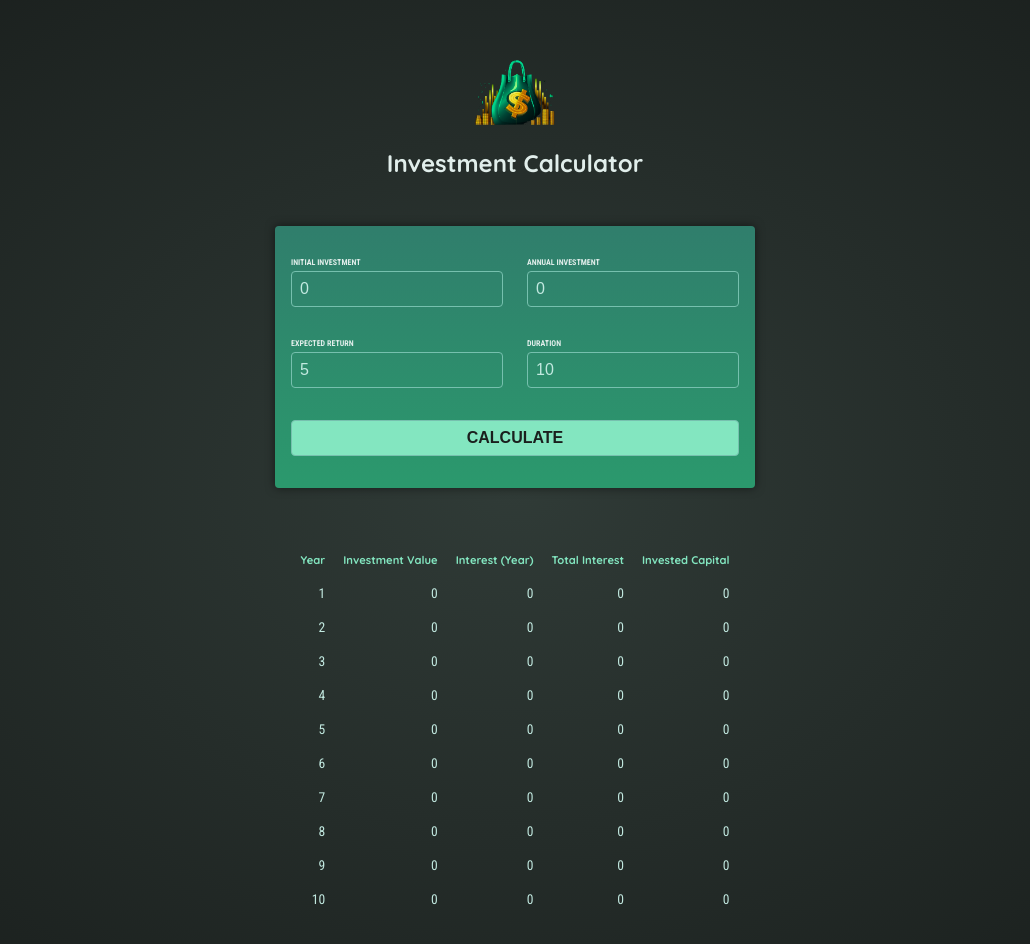
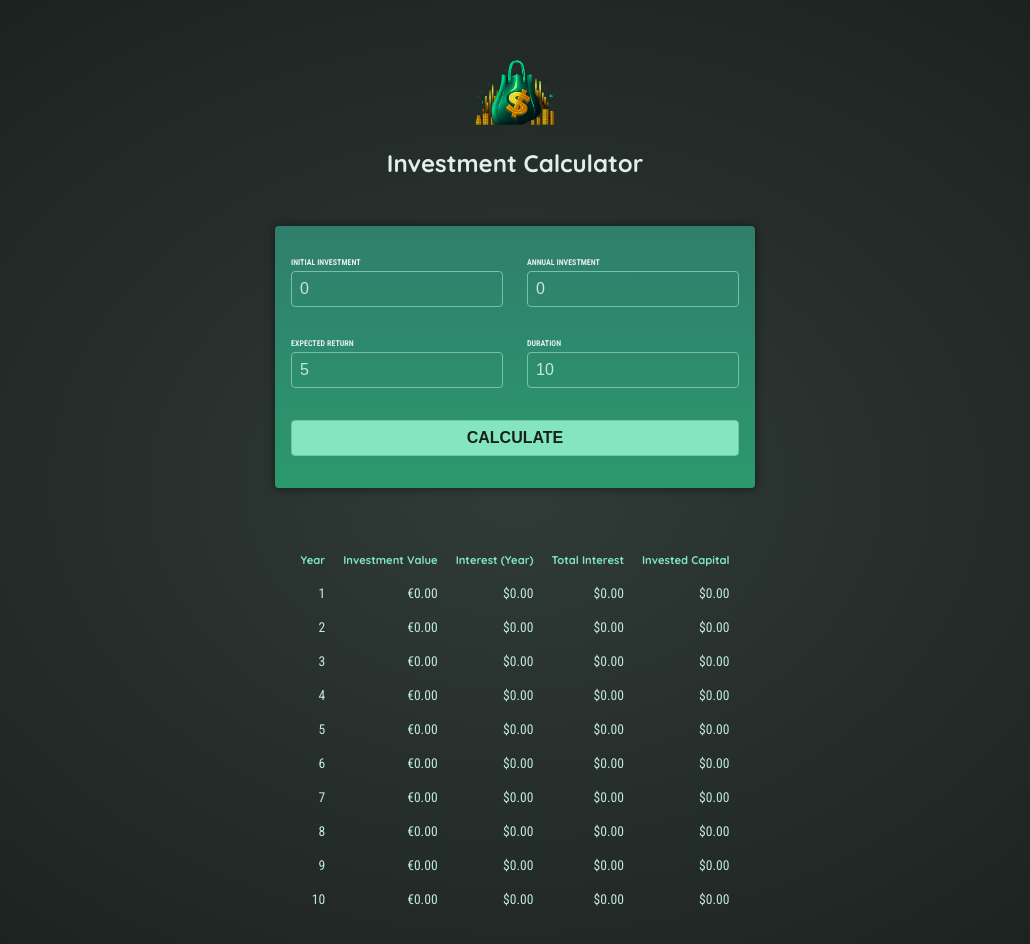
Before and after one commit to alahmm/InvestmentCalculator, an Angular app: page / in a window 1280 px wide. Both pictures are taken after a click on the button "CALCULATE". Shown: the top 944 px of the page, without its empty margins (125-1155 px from the left). Built offline with nearby package versions, Linux system fonts and the light colour scheme.

Commit message:
Format the results

```diff
--- a/src/app/investment-results/investment-results.component.html
+++ b/src/app/investment-results/investment-results.component.html
@@ -16,10 +16,10 @@
       @for (result of results; track result.year) {
         <tr>
           <td>{{result.year}}</td>
-          <td>{{result.valueEndOfYear}}</td>
-          <td>{{result.interest}}</td>
-          <td>{{result.totalInterest}}</td>
-          <td>{{result.totalAmountInvested}}</td>
+          <td>{{result.valueEndOfYear | currency:"EUR" }}</td>
+          <td>{{result.interest | currency  }}</td>
+          <td>{{result.totalInterest  | currency }}</td>
+          <td>{{result.totalAmountInvested  | currency }}</td>
         </tr>
       }
     </tbody>
--- a/src/app/investment-results/investment-results.component.ts
+++ b/src/app/investment-results/investment-results.component.ts
@@ -1,10 +1,13 @@
 import {Component, Input} from '@angular/core';
 import {InvestmentResult} from "../investmentg-result.model";
+import {CurrencyPipe} from "@angular/common";
 
 @Component({
   selector: 'app-investment-results',
   standalone: true,
-  imports: [],
+  imports: [
+    CurrencyPipe
+  ],
   templateUrl: './investment-results.component.html',
   styleUrl: './investment-results.component.css'
 })
```
